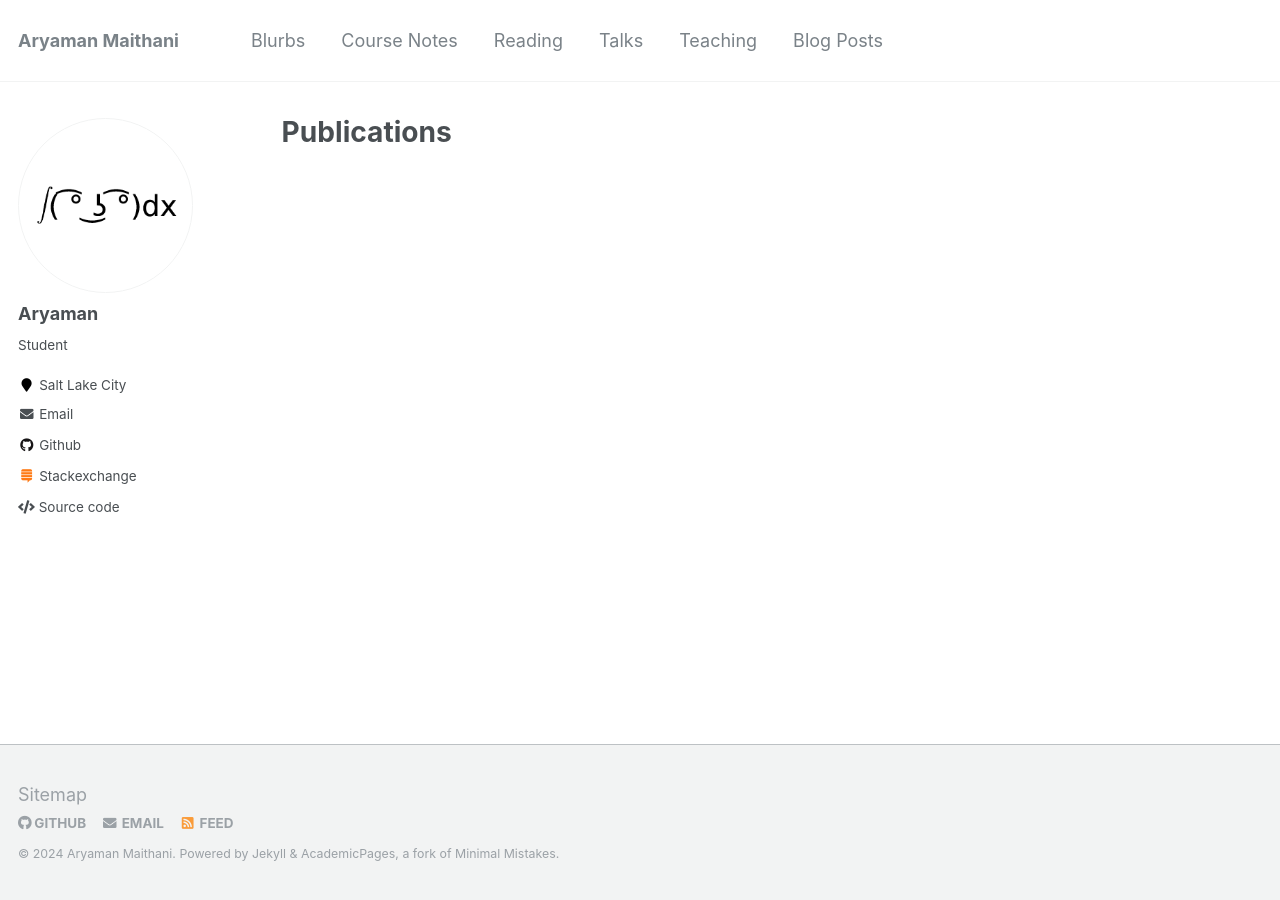
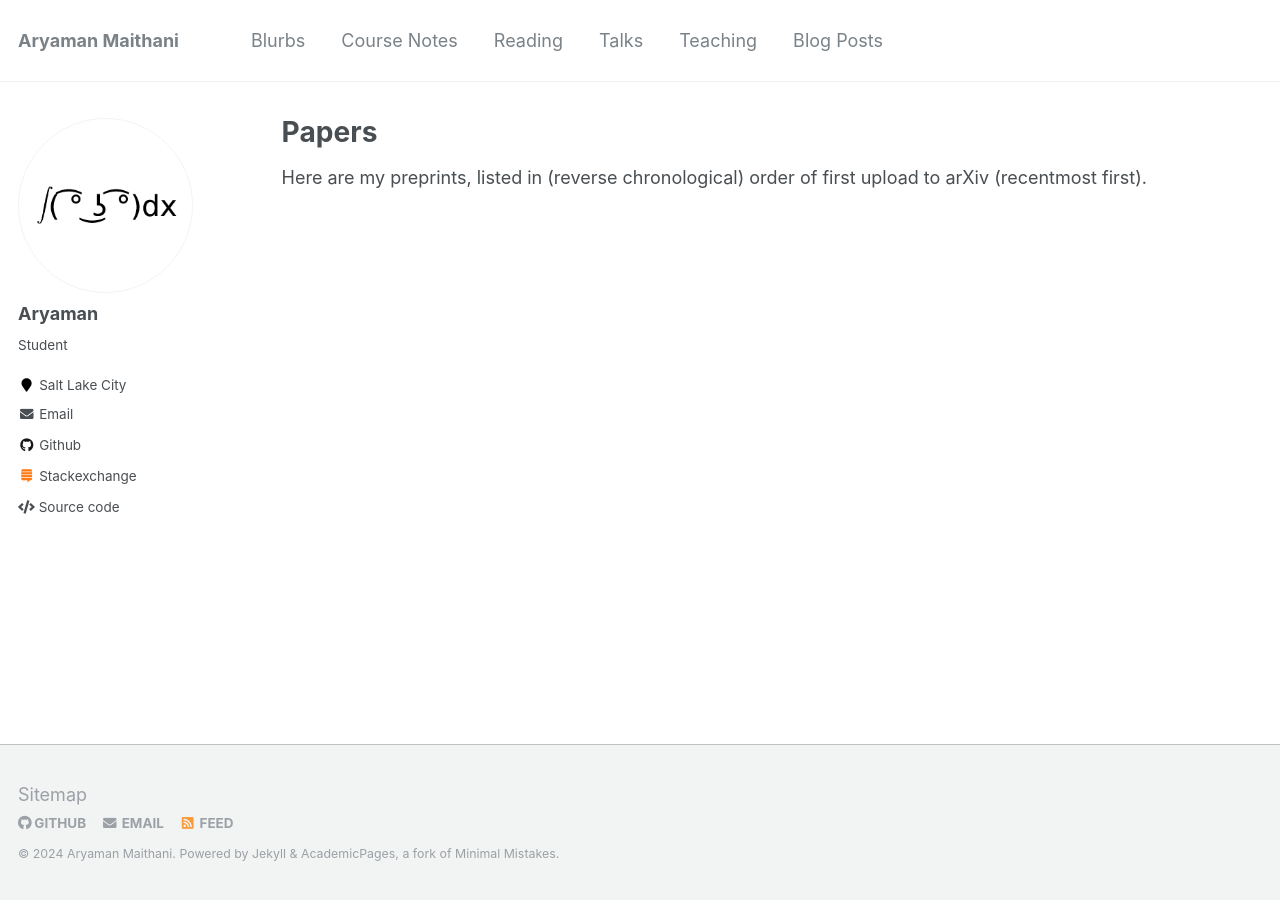
Before and after one commit to aryamanmaithani/math, a Jekyll site: the page built from _pages/papers.md, in a window 1280 px wide. Built offline with Jekyll 4.4.1, drawn with Linux system fonts in a browser that asks for light colours.

Commit message:
create loop for papers

```diff
--- a/_pages/papers.md
+++ b/_pages/papers.md
@@ -1,16 +1,23 @@
 ---
 layout: archive
-title: "Publications"
-permalink: /publications/
+title: "Papers"
+permalink: /papers/
 author_profile: true
 ---
 
-{% if author.googlescholar %}
-  You can also find my articles on <u><a href="{{author.googlescholar}}">my Google Scholar profile</a>.</u>
-{% endif %}
+Here are my preprints, listed in (reverse chronological) order of first upload to arXiv (recentmost first).
 
 {% include base_path %}
 
-{% for post in site.publications reversed %}
+<ul>
+  {%- for blink in site.papers-links -%}
+    {%- assign link = blink[1] -%}
+    <li> {{ link.title }} with {{ link.coauths }}, <a href={{ blink[0] | prepend: "https://arxiv.org/abs/"}}>arXiv:{{ blink[0] }}</a>
+  </li>
+  {%- endfor -%}
+</ul>
+
+<!-- {% for post in site.publications reversed %}
   {% include archive-single.html %}
 {% endfor %}
+ -->
```
